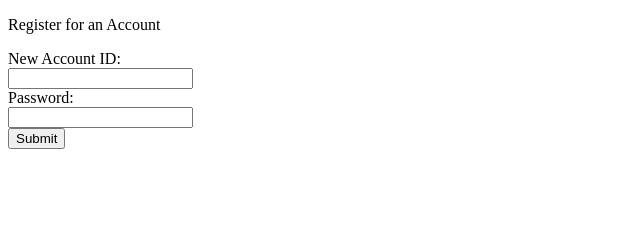
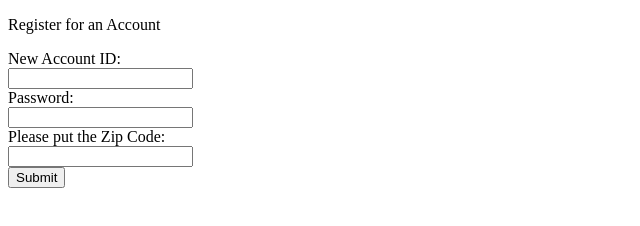
Before and after one commit to cty012/HackIllinois, a website: page website/public/views/register/index.html in a window 1280 px wide. Shown: the whole page, without its empty margins (0-640 px from the left). Drawn offline with Linux system fonts and the light colour scheme.

Commit message:
Update index.html

```diff
--- a/website/public/views/register/index.html
+++ b/website/public/views/register/index.html
@@ -11,6 +11,8 @@
       <input type="text" id="Account_id" name="Account_id" value=""><br>
       <label for="Password">Password:</label><br>
       <input type="text" id="Password" name="Password" value=""><br>
+      <label for="Zip_code">Please put the Zip Code:</label><br>
+      <input type="text" id="Zip_code" name="Zip_code" value=""><br>
       <input type="submit" value="Submit">
 </form>
   </body>
```
